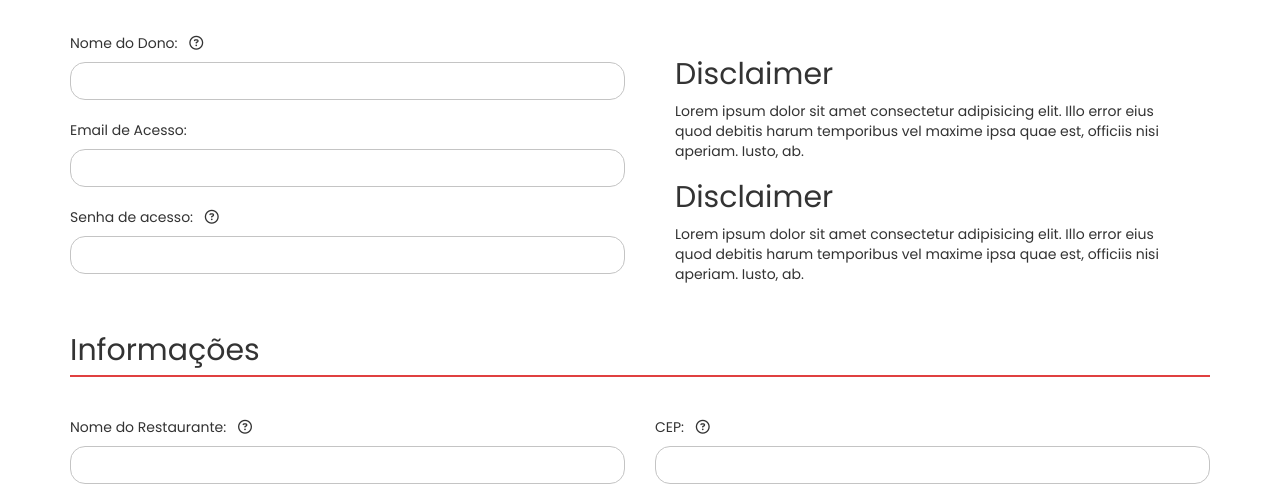
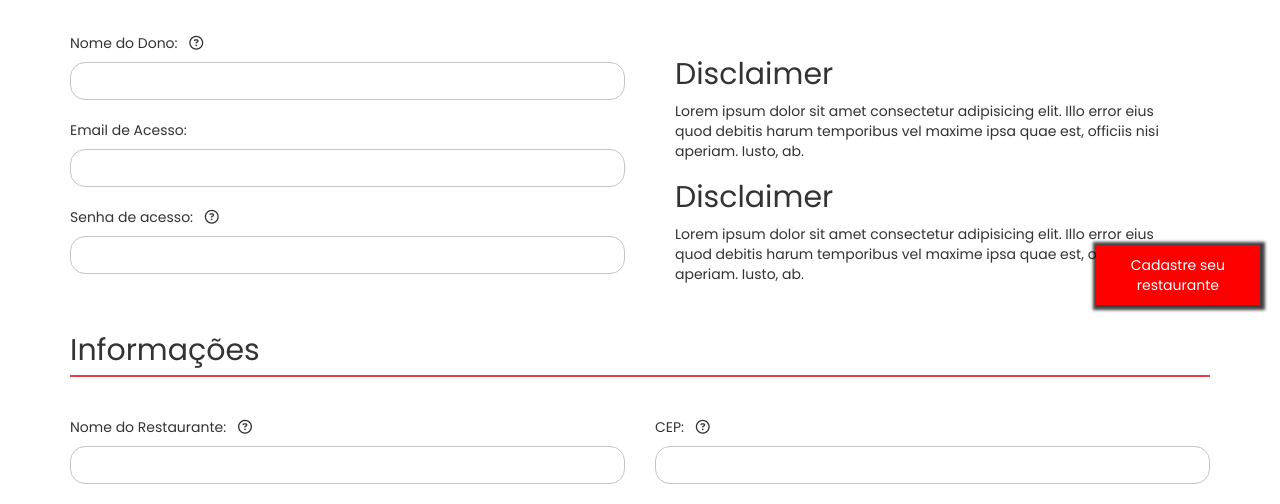
Before and after one commit to NicolasMarqui/Foodz, a Django app: page /restaurantes/cadastro/ in a window 1280 px wide. Shown: the part 475-979 px from the top of the page. Run offline with Django 3.2, Linux system fonts and the light colour scheme; some libraries are stand-ins or nearby versions.

Commit message:
Restaurant Register

```diff
--- a/delivery/static/script.js
+++ b/delivery/static/script.js
@@ -166,4 +166,11 @@ $(document).ready(function(){
       })
   })
 
+  //Add borda vermelha
+  $('.search-nav form input[name=query]').blur(function(){
+    $(this).css({
+      borderBottom: '1px solid red',
+    })
+  })
+
 })
--- a/delivery/static/styles.css
+++ b/delivery/static/styles.css
@@ -1832,7 +1832,7 @@ footer .footer .fot-bottom p {
   -webkit-box-direction: normal;
       -ms-flex-direction: row;
           flex-direction: row;
-  background-color: #f8f8f8;
+  background-color: #282828;
   -webkit-box-pack: center;
       -ms-flex-pack: center;
           justify-content: center;
@@ -3000,4 +3000,48 @@ footer .footer .fot-bottom p {
   -webkit-transform: scale(1.112) rotate(360deg);
           transform: scale(1.112) rotate(360deg);
 }
+
+.cadastre-restaurante {
+  position: fixed;
+  bottom: 20px;
+  right: 20px;
+  z-index: 6;
+}
+
+.cadastre-restaurante a {
+  display: block;
+  padding: 10px 35px;
+  background-color: red;
+  color: #fff;
+  text-align: center;
+  text-decoration: none;
+  -webkit-animation: fade_border 2s infinite linear;
+          animation: fade_border 2s infinite linear;
+}
+
+.cadastre-restaurante a:hover {
+  background-color: #e76c6c;
+}
+
+@-webkit-keyframes fade_border {
+  0% {
+    -webkit-box-shadow: 1px 1px 2px 4px rgba(0, 0, 0, 0.75);
+    box-shadow: 1px 1px 2px 4px rgba(0, 0, 0, 0.75);
+  }
+  100% {
+    -webkit-box-shadow: 1px 1px 5px 4px rgba(0, 0, 0, 0.75);
+    box-shadow: 1px 1px 5px 4px rgba(0, 0, 0, 0.75);
+  }
+}
+
+@keyframes fade_border {
+  0% {
+    -webkit-box-shadow: 1px 1px 2px 4px rgba(0, 0, 0, 0.75);
+    box-shadow: 1px 1px 2px 4px rgba(0, 0, 0, 0.75);
+  }
+  100% {
+    -webkit-box-shadow: 1px 1px 5px 4px rgba(0, 0, 0, 0.75);
+    box-shadow: 1px 1px 5px 4px rgba(0, 0, 0, 0.75);
+  }
+}
 /*# sourceMappingURL=styles.css.map */
--- a/delivery/templates/includes/header.html
+++ b/delivery/templates/includes/header.html
@@ -109,6 +109,10 @@
                 <i class="fas fa-shopping-cart"></i>
             </div>
 
+            <div class="cadastre-restaurante visible-md visible-lg">
+                <a href="#">Cadastre seu <br> restaurante</a>
+            </div>
+
             <header>
                 <div class="header">
                     <div class="container">
--- a/delivery/templates/login.html
+++ b/delivery/templates/login.html
@@ -1,6 +1,4 @@
 {% include 'includes/header.html' %}
-
-    <div class="offset-header" style="height: 100px;background-color: #282828;"></div>
 
     <div class="login-wrapper">
         <div class="main-container-login">
```
